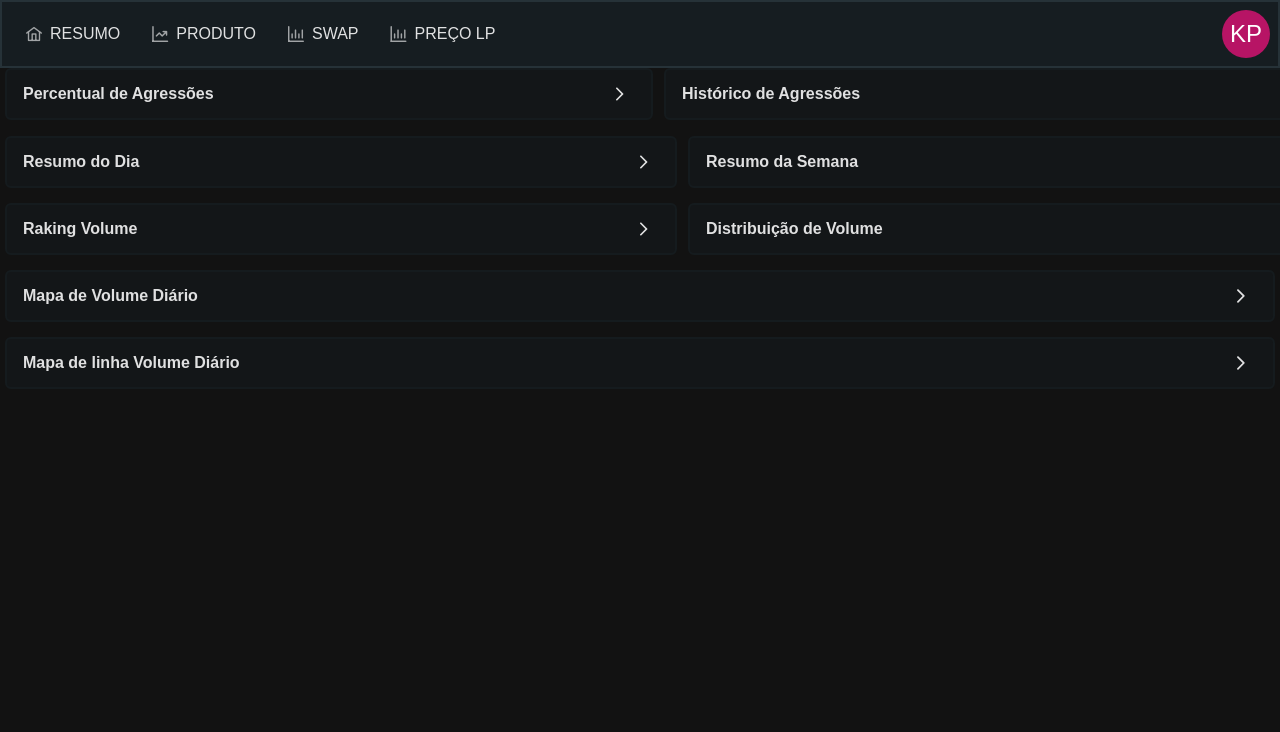
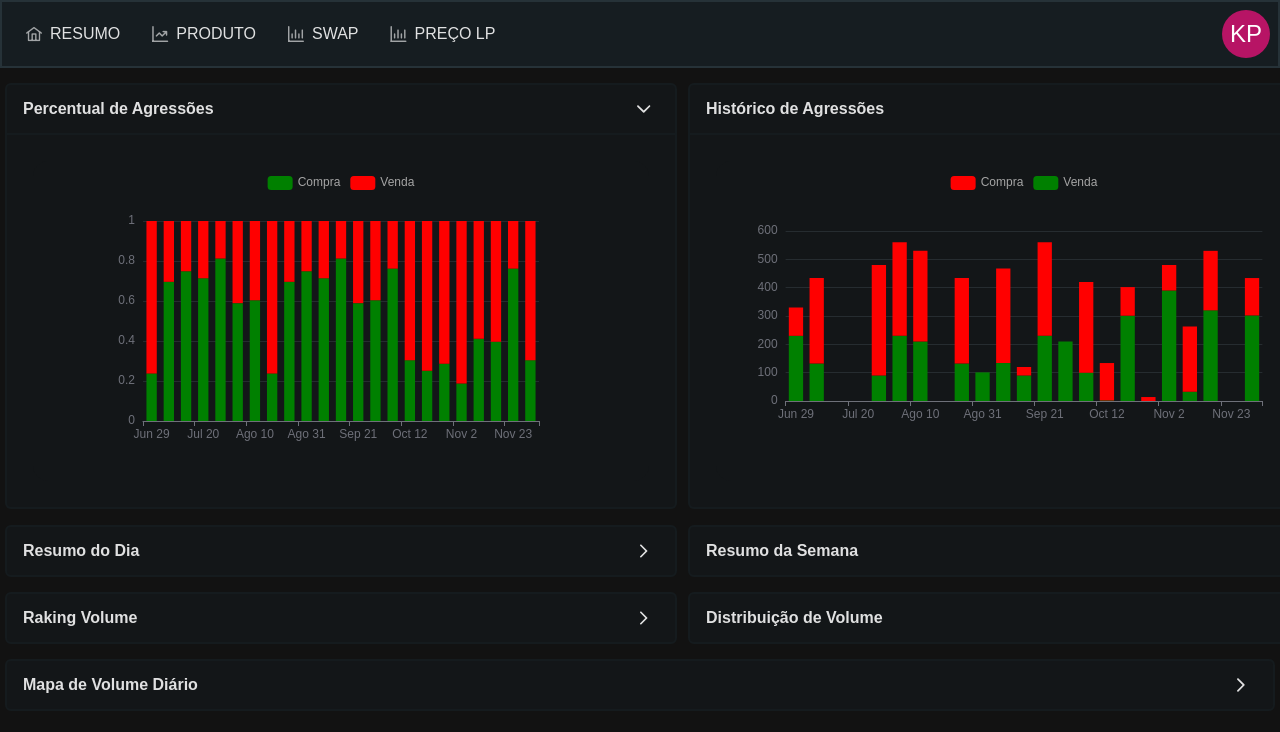
Before and after one commit to KarolinaFernandaPereira/Trabalho, a React (Create React App) app: page /home in a window 1280 px wide. Shown: the top 732 px of the page. Built offline with nearby package versions, Linux system fonts and the light colour scheme; a web font is replaced by a local one.

Commit message:
Mudanças na rela home

```diff
--- a/src/Pages/Home.css
+++ b/src/Pages/Home.css
@@ -23,6 +23,7 @@
     gap: 11px;
 
     padding-left: 5px;
+    padding-top: 15px;
 }
 
 
@@ -54,8 +55,6 @@
 }
 
 
-
-
 .distribuicaoVolume {
     width: 42rem;
 }
@@ -76,7 +75,7 @@
     width: 42rem;
 }
 
-.percentualAgressoes {
+.percentualAgressoes1 {
     width: 42rem;
 }
 
--- a/src/Pages/Home.js
+++ b/src/Pages/Home.js
@@ -23,7 +23,7 @@ function Home(){
                 <div>
                     { /* PercentualAgressoes */}
                     <div className="containerHome" >
-                        <Accordion activeIndex={1} className="percentualAgressoes">
+                        <Accordion activeIndex={0} className="percentualAgressoes1" >
                             <AccordionTab  header={
                                 <>
                                     <span> Percentual de Agressões </span>
@@ -43,7 +43,7 @@ function Home(){
                 <div>
                 { /* HistoricoAgressoes */}
                     <div className="containerHome" >
-                        <Accordion activeIndex={1} className="historicoAgressoes">
+                        <Accordion activeIndex={0} className="historicoAgressoes">
                             <AccordionTab  header={
                                 <>
                                     <span> Histórico de Agressões </span>
@@ -156,38 +156,16 @@ function Home(){
                 <div>
                     { /* Mapa Volume */}
                     <div className="containerHome" >
-                        <Accordion activeIndex={1} className="mapaVolume">
+                        <Accordion activeIndex={1} className="volume">
                             <AccordionTab  header={
                                 <>
                                     <span> Mapa de Volume Diário </span>
                                 </>
                             }>
 
-                                <div className='CardGrficoHome'>
+                                <div className='CardGrficoHome' >
 
                                     <GraficoMapaVolumeDiario />
-                                </div>
-
-
-                            </AccordionTab>
-                        </Accordion>
-                    </div>
-                </div>
-            </div>
-
-            <div className='conjuntoHome3'>
-                <div>
-                    { /* Mapa LINHA Volume */}
-                    <div className="containerHome" >
-                        <Accordion activeIndex={1} className="mapaVolume">
-                            <AccordionTab  header={
-                                <>
-                                    <span> Mapa de linha Volume Diário </span>
-                                </>
-                            }>
-
-                                <div className='CardGrficoHome'>
-
                                     <GraficoMapaLinhaVol />
                                 </div>
 
@@ -223,4 +201,28 @@ export default Home;
 
 
 
+ <div className='conjuntoHome3'>
+                <div>
+
+                    <div className="containerHome" >
+                        <Accordion activeIndex={1} className="mapaVolume">
+                            <AccordionTab  header={
+                                <>
+                                    <span> Mapa de linha Volume Diário </span>
+                                </>
+                            }>
+
+                                <div className='CardGrficoHome'>
+
+                                    <GraficoMapaLinhaVol />
+                                </div>
+
+
+                            </AccordionTab>
+                        </Accordion>
+                    </div>
+                </div>
+            </div>
+
+
 */
--- a/src/componentes/resumo/charts/LinhaVolumeDiario.js
+++ b/src/componentes/resumo/charts/LinhaVolumeDiario.js
@@ -17,6 +17,7 @@ export const GraficoMapaLinhaVol = () => {
         yAxis: {
             name: 'MWm Acum.',
             type: 'value',
+
             splitLine: {
                 lineStyle: {
                 type: 'solid',
@@ -27,18 +28,17 @@ export const GraficoMapaLinhaVol = () => {
             max: 15,
             interval: 5,
 
+
         },
         grid: {
-            left: '25%',
+            top: '3%',
+            left: '15%',
             right: '5%',
-            bottom: '35%',
-            top: '35%'
+            bottom: '65%',
+
+            containLabel: true
         },
-        legend: {
-            bottom: 1,
-            textStyle: {
-            color: "rgb(165, 165, 165)",
-        }},
+        responsive: true,
         tooltip: {
             trigger: 'axis',
         },
@@ -64,8 +64,8 @@ export const GraficoMapaLinhaVol = () => {
 
     return (
 
-        <>
+        <div style={{ height: "130px" }}>
             <EChartsReact option={option}/>
-        </>
+        </div>
     )
 }
--- a/src/componentes/resumo/charts/volumeDIario.js
+++ b/src/componentes/resumo/charts/volumeDIario.js
@@ -1,40 +1,50 @@
 import React from "react";
 import EChartsReact from "echarts-for-react"; //Gráficos Apache
+import { GraficoMapaLinhaVol } from "./LinhaVolumeDiario";
 
 export const GraficoMapaVolumeDiario = () => {
 
+  const days = [
+    'SE CON MEN DEZ/23', 'SE CON SEM JUL/24 DEZ/24', 'SE CON TRI ABR/24 JUN/24', 'SE CON ANU JAN/26 DEZ/26', 'SE CON ANU JAN/25 DEZ/25'
+  ];
+
+  const data = [
+    [0, 10, 0, 1, 'A', 0],
+    [10, 30, 1, 2, 'B', 100],
+    [30, 60, 0, 1, 'A', 0],
+    [60, 80, 2, 3, 'C', 0],
+    [30, 60, 3, 4, 'D', 0],
+    [60, 80, 4, 5, 'E', 0],
+  ]
   const option = {
 
-        dataset: {
-          source: [
-            ['score', 'amount', 'product'],
-            [10, 20145, 'SE CON MEN DEZ/22'],
-            [100, 12755, 'SE CON SEM JAN/24 DEZ/24'],
-            [100, 41032, 'SE CON TRI ABR/24 JUN/24'],
-            [10, 78254, 'SE CON ANU JAN/26 DEZ/26'],
-            [100, 58212, 'SE CON ANU JAN/25 DEZ/25'],
-          ]
-        },
-        grid: { containLabel: true },
-        tooltip: {
-            trigger: 'axis',
-            axisPointer: {
-              type: 'shadow'
+    tooltip: {},
+    xAxis: {
+      scale: true,
+      max: 100,
+      type: 'value',
+      splitLine: {
+        lineStyle: {
+        type: 'solid',
+        color: "#262c30"
         },
     },
-        xAxis:
-        {
-            name: 'amount',
+    },
+    grid: {
+      right: '5%',
+      top: '20%',
+      left: '15%',
     },
     yAxis: {
-            type: 'category',
-            data: [
-                'SE CON MEN DEZ/22',
-                'SE CON SEM JAN/24 DEZ/24',
-                'SE CON TRI ABR/24 JUN/24',
-                'SE CON ANU JAN/26 DEZ/26',
-                'SE CON ANU JAN/25 DEZ/25',
-            ],
+      max: 4,
+      type: "category",
+      data: days,
+      splitLine: {
+        lineStyle: {
+        type: 'solid',
+        color: "#262c30"
+        },
+    },
     },
     visualMap: {
             left: 'right',
@@ -46,29 +56,58 @@ export const GraficoMapaVolumeDiario = () => {
               color: "rgb(165, 165, 165)",
               },
             // Map the score column to color
-          dimension: 0,
             inRange: {
               color: ['#70004f', '#00a767', '#fbff00']
             }
           },
     series: [
       {
-            type: 'bar',
+        type: 'custom',
+        renderItem: function (params, api) {
+          var yIndex = api.value(2); // Índice categórico do eixo y
+          var yPosition = api.coord([0, yIndex])[1]; // Calcula a coordenada y central da categoria
+          var barHeight = api.size([0, 1])[1] * 0.6; // Ajusta a altura da barra (0.6 para centralizar)
+
+          var xStart = api.coord([api.value(0), yIndex])[0];
+          var xEnd = api.coord([api.value(1), yIndex])[0];
+          var width = xEnd - xStart;
+
+          // Calcula o tamanho e corrige a posição y para o caso de eixos invertidos
+
+
+          var style = api.style();
+          return {
+            type: 'rect',
+            shape: {
+            x: xStart,
+            y: yPosition - barHeight / 2, // Centraliza a barra no eixo y categórico
+            width: width,
+            height: barHeight // Altura ajustada para não ocupar todo o espaço da categoria
+            },
+              style: style
+          };
+        },
+        label: {
+          show: true,
+          position: 'top'
+        },
+        dimensions: ['fromX', 'toX', 'fromY', 'toY', 'profit', 'score'],
         encode: {
-              // Map the "amount" column to X axis.
-              x: 'amount',
-              // Map the "product" column to Y axis
-            y: 'product'
+          x: [0, 1],
+          y: 2,
+          tooltip: [0, 1, 2, 3, 4, 5],
+          itemName: 4,
+        },
+        data: data,
       }
-          },
-        ],
+    ]
   };
 
     return (
 
         <>
+            <span style={{fontSize: "small"}}> Total: 14.0 MWm | Compra: 0.0 Mwm (0.0%) | Venda: 14.0 MWm (100.0%) </span>
             <EChartsReact option={option} />
-            <span style={{fontSize: "small"}}> Total: 14.0 MWm | Compra: 0.0 Mwm (0.0%) | Venda: 14.0 MWm (100.0%) </span>
         </>
     )
 }
```
Lines whose indentation alone changed are shown as unchanged.
